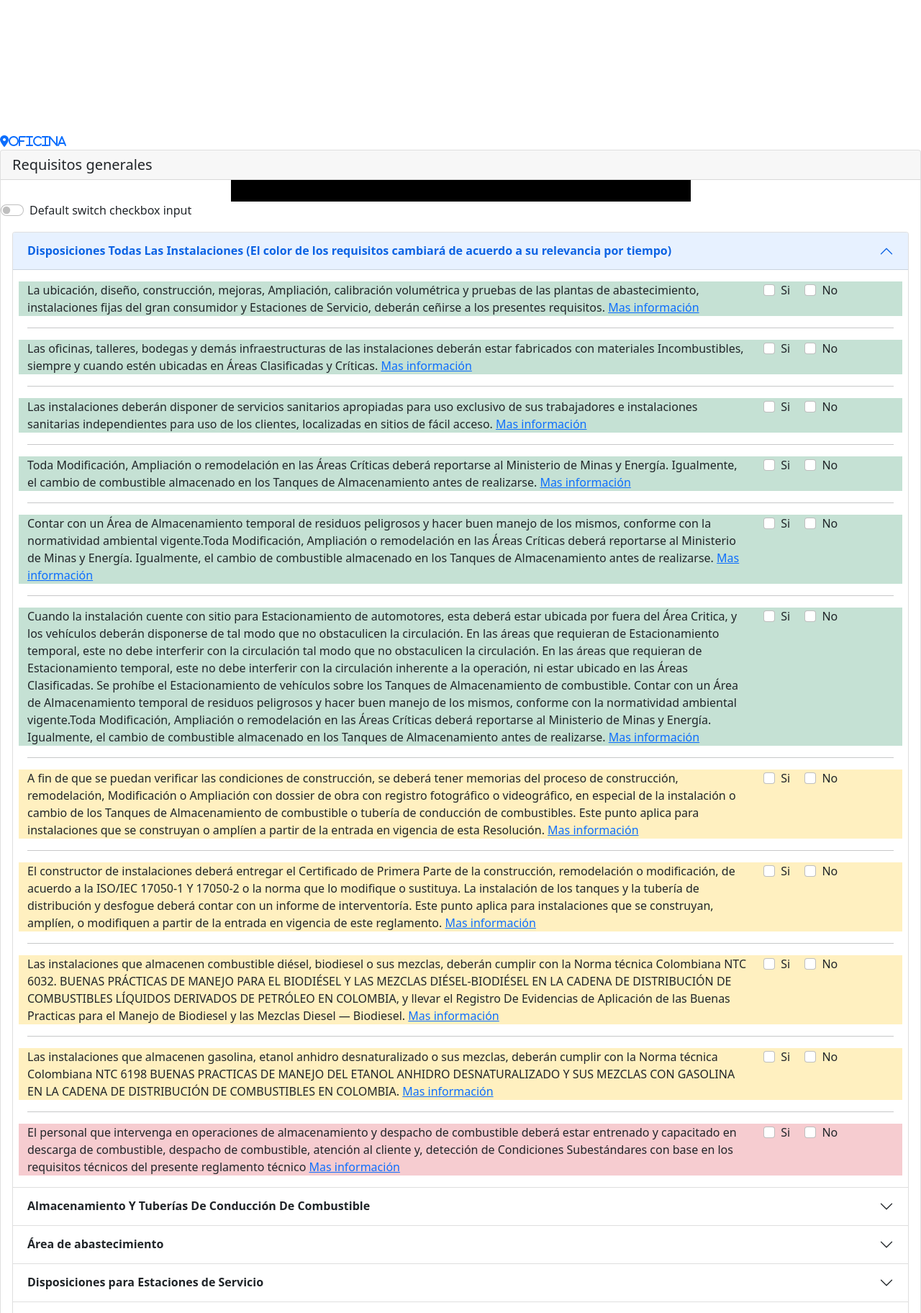
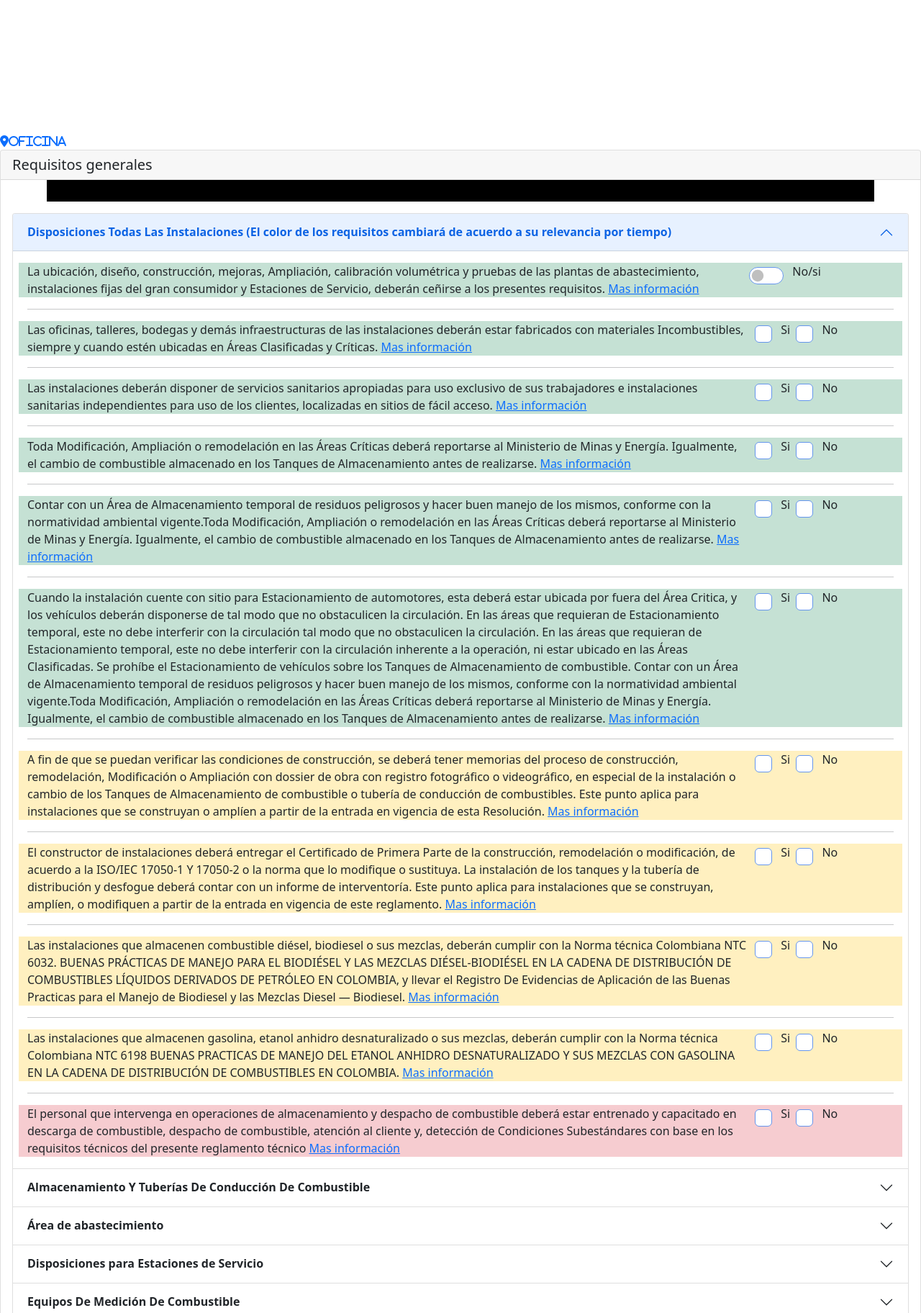
Before and after one commit to julian0986/reglamentoTecnico, a PHP site: page / in a window 1280 px wide. Shown: the part 832-2656 px from the top of the page at 72% size. Run offline with PHP 8.4, Linux system fonts and the light colour scheme; some libraries are stand-ins or nearby versions.

Commit message:
Changing single checkbox for switch

```diff
--- a/index.html
+++ b/index.html
@@ -57,10 +57,6 @@
       <div id="myProgress">
         <div id="myBar"></div>
       </div>
-      <div class="form-check form-switch">
-        <input class="form-check-input" type="checkbox" id="flexSwitchCheckDefault">
-        <label class="form-check-label" for="flexSwitchCheckDefault">Default switch checkbox input</label>
-      </div>
       <div class="card-body">
         <div class="accordion" id="accordionExample">
           <!--Primer acordeon-->
@@ -86,14 +82,18 @@
                     <a href="#">Mas información</a>
                   </div>
                   <div class="col-2 bg-success bg-opacity-25">
-                    <div class="form-check form-check-inline">
-                      <input class="form-check-input" type="checkbox" id="inlineCheckbox1" value="option1">
-                      <label class="form-check-label" for="inlineCheckbox1">Si</label>
-                    </div>
-                    <div class="form-check form-check-inline">
-                      <input class="form-check-input" type="checkbox" id="inlineCheckbox2" value="option2">
-                      <label class="form-check-label" for="inlineCheckbox2">No</label>
-                    </div>
+                    <div class="form-check form-switch">
+                      <input class="form-check-input" type="checkbox" id="flexSwitchCheckDefault">
+                      <label class="form-check-label" for="flexSwitchCheckDefault">No/si</label>
+                    </div>
+                    <!--                     <div class="form-check form-check-inline">
+                      <input class="form-check-input" type="checkbox" id="inlineCheckbox1" value="option1">
+                      <label class="form-check-label" for="inlineCheckbox1">Si</label>
+                    </div>
+                    <div class="form-check form-check-inline">
+                      <input class="form-check-input" type="checkbox" id="inlineCheckbox2" value="option2">
+                      <label class="form-check-label" for="inlineCheckbox2">No</label>
+                    </div> -->
                   </div>
                 </div>
                 <hr>
--- a/src/css/styleB.css
+++ b/src/css/styleB.css
@@ -1,6 +1,6 @@
 #myProgress {
   margin: auto;
-  width: 50%;
+  width: 90%;
   background-color: black;
 }
 
@@ -13,3 +13,13 @@
 .buttonHold {
   text-align: center;
 }
+
+.form-check-input {
+  height: 1.5rem;
+  outline: black;
+}
+
+input[type="checkbox"] {
+  font-size: 1.5rem;
+  border: solid 1px cornflowerblue;
+}
```
